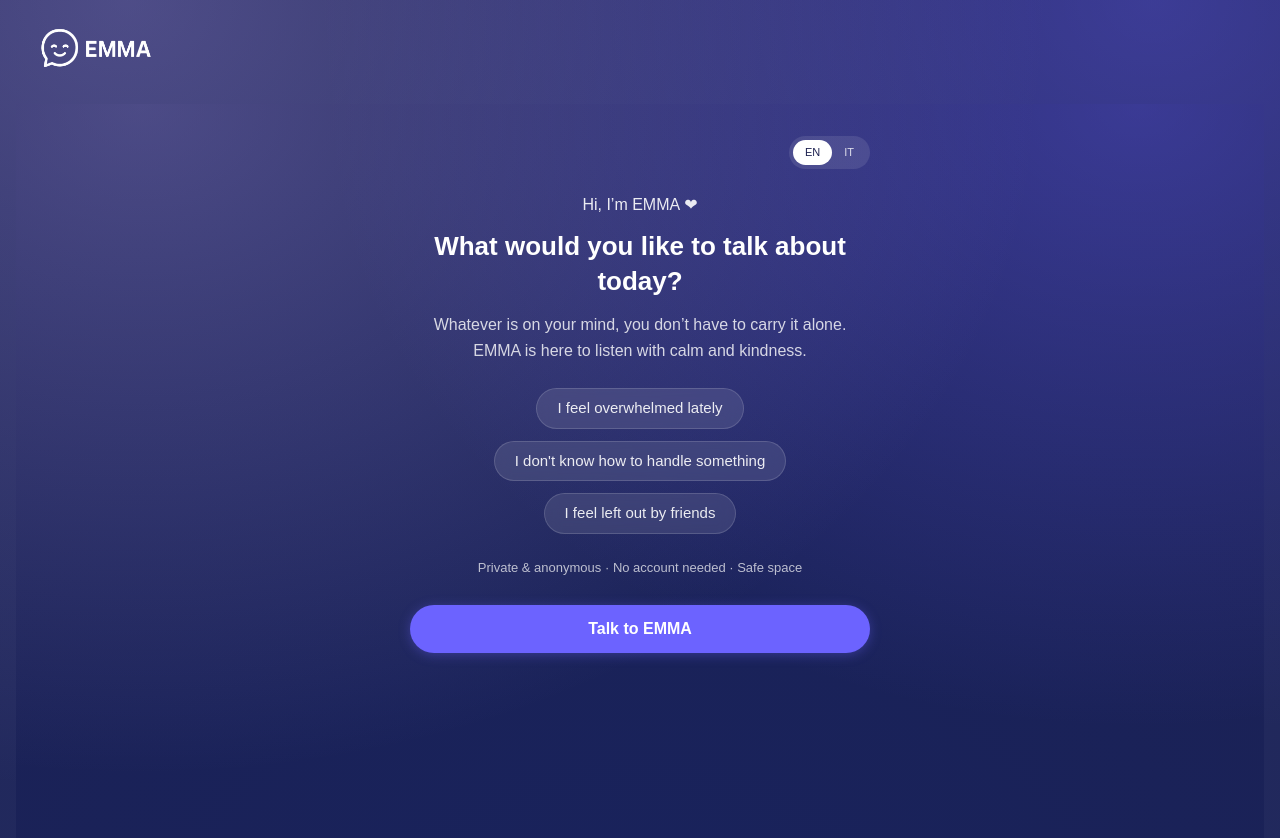
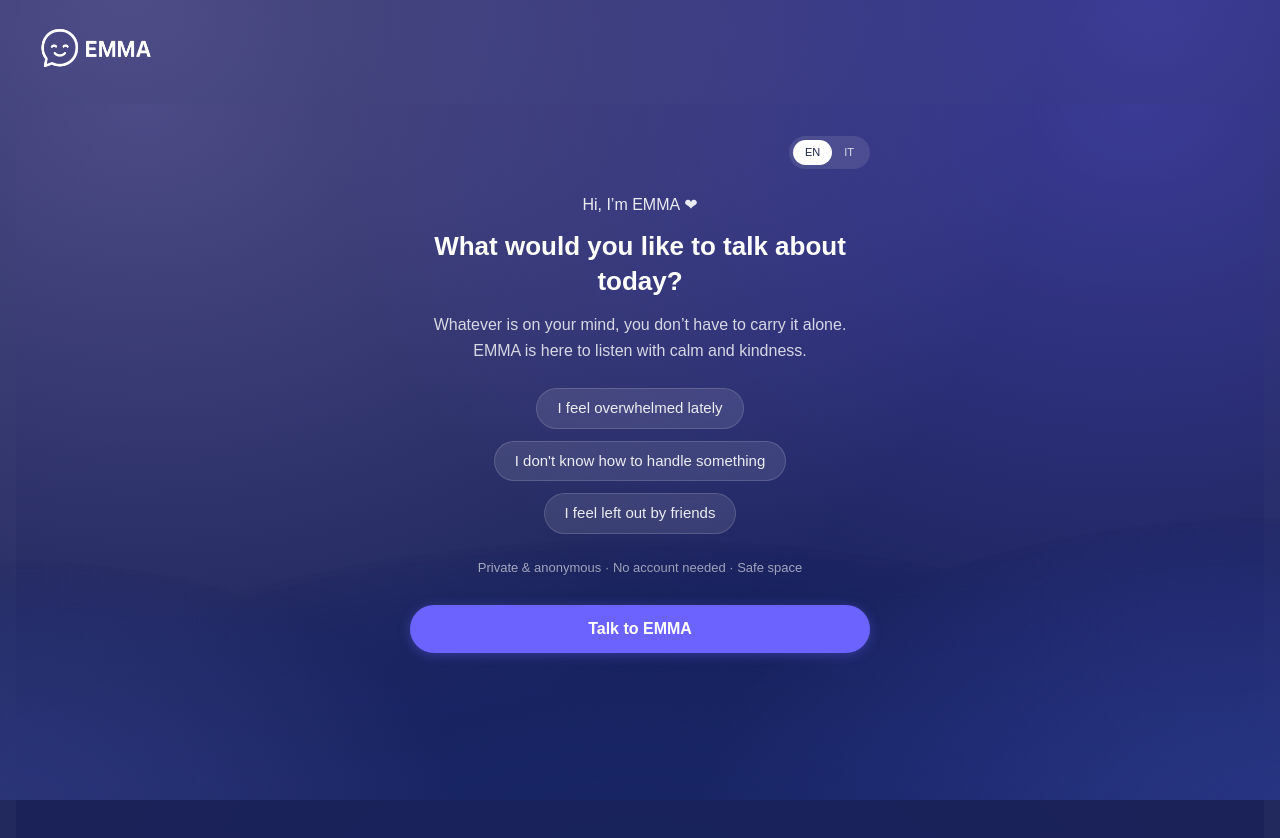
Before and after one commit to thosk92/thomas-site-v2, a Next.js app: page /emma in a window 1280 px wide. Shown: the top 838 px of the page. Built offline with nearby package versions, Linux system fonts and the light colour scheme; a web font is replaced by a local one.

Commit message:
Add wave-like mountains to EMMA immersive background

```diff
--- a/src/app/globals.css
+++ b/src/app/globals.css
@@ -513,6 +513,19 @@ body {
   background-attachment: fixed;
 }
 
+.emma-immersive-bg::before {
+  content: "";
+  position: fixed;
+  inset: auto 0 0 0;
+  height: 42vh;
+  background:
+    radial-gradient(60% 120% at 0% 100%, rgba(42, 53, 120, 0.96), transparent 60%),
+    radial-gradient(70% 130% at 100% 100%, rgba(39, 52, 130, 0.96), transparent 65%),
+    radial-gradient(100% 160% at 50% 110%, rgba(25, 38, 102, 0.98), transparent 55%);
+  opacity: 0.98;
+  pointer-events: none;
+}
+
 /* EMMA logo breathing animation */
 .emma-logo-breath {
   animation: emma-breath 4s ease-in-out infinite;
```
